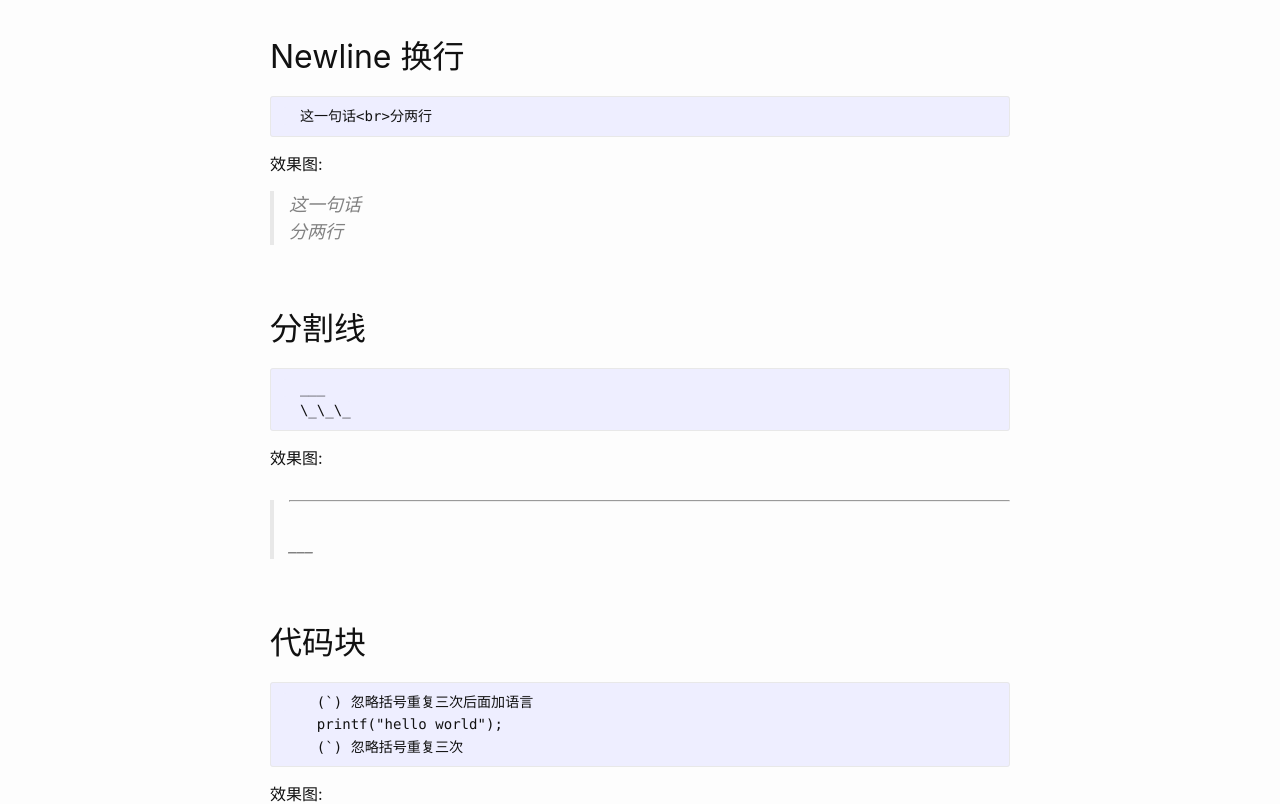
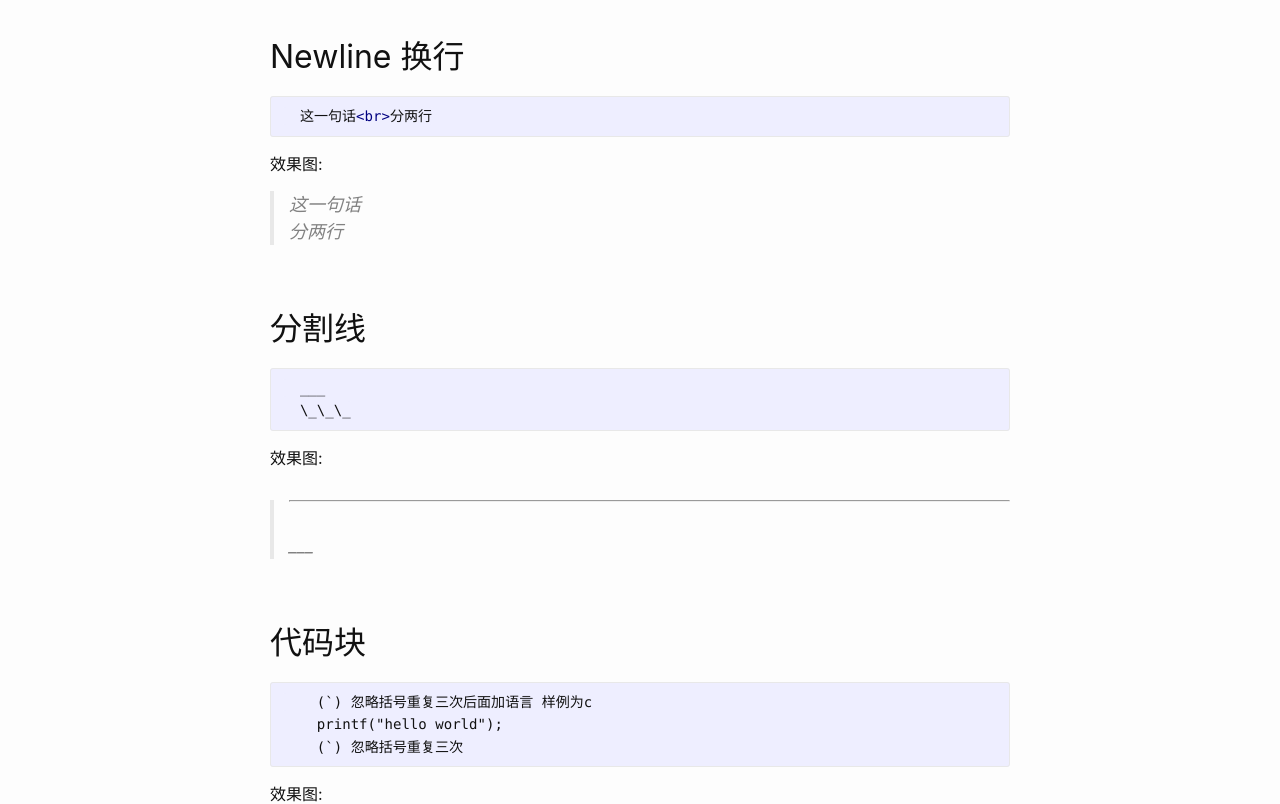
Before and after one commit to ThomasMental/ThomasMental.github.io, a Jekyll site: the page built from _posts/2021-04-19-Markdown.markdown, in a window 1280 px wide and 1400 px high, scrolled down 1511 px. Shown: the part 333-1137 px from the top of the window. Built offline with Jekyll 4.4.1, drawn with Linux system fonts in a browser that asks for light colours; comment, search, counter and statistics services are not loaded; a style sheet for code colours, icons or effects is not loaded; some of the changed text lies outside the part shown.

Commit message:
Update 2021-04-19-Markdown.markdown

````diff
--- a/_posts/2021-04-19-Markdown.markdown
+++ b/_posts/2021-04-19-Markdown.markdown
@@ -29,7 +29,7 @@
 
 ## Emphasis 强调
 
-```
+``` markdown
   **加粗**
   _斜体_
   _斜**加粗**体_
@@ -43,7 +43,7 @@
 
 ## Strikethrough 删除线
 
-```
+``` markdown
   ~~装逼~~学习
 ```
 
@@ -67,7 +67,7 @@
 
 ## Newline 换行
 
-```
+``` markdown
   这一句话<br>分两行
 ```
 
@@ -88,7 +88,7 @@
 
 ## 代码块
   ```
-    (`) 忽略括号重复三次后面加语言
+    (`) 忽略括号重复三次后面加语言 样例为c
     printf("hello world");
     (`) 忽略括号重复三次
   ```
````
